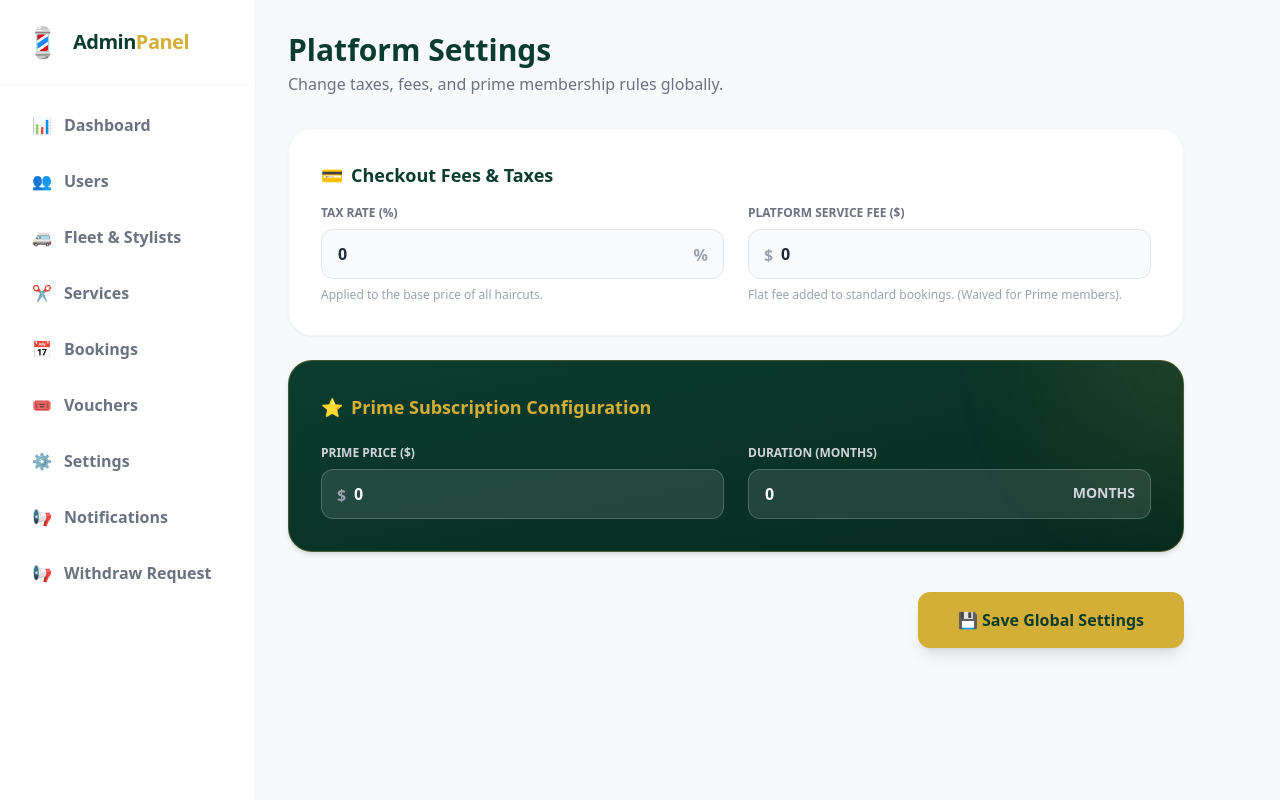
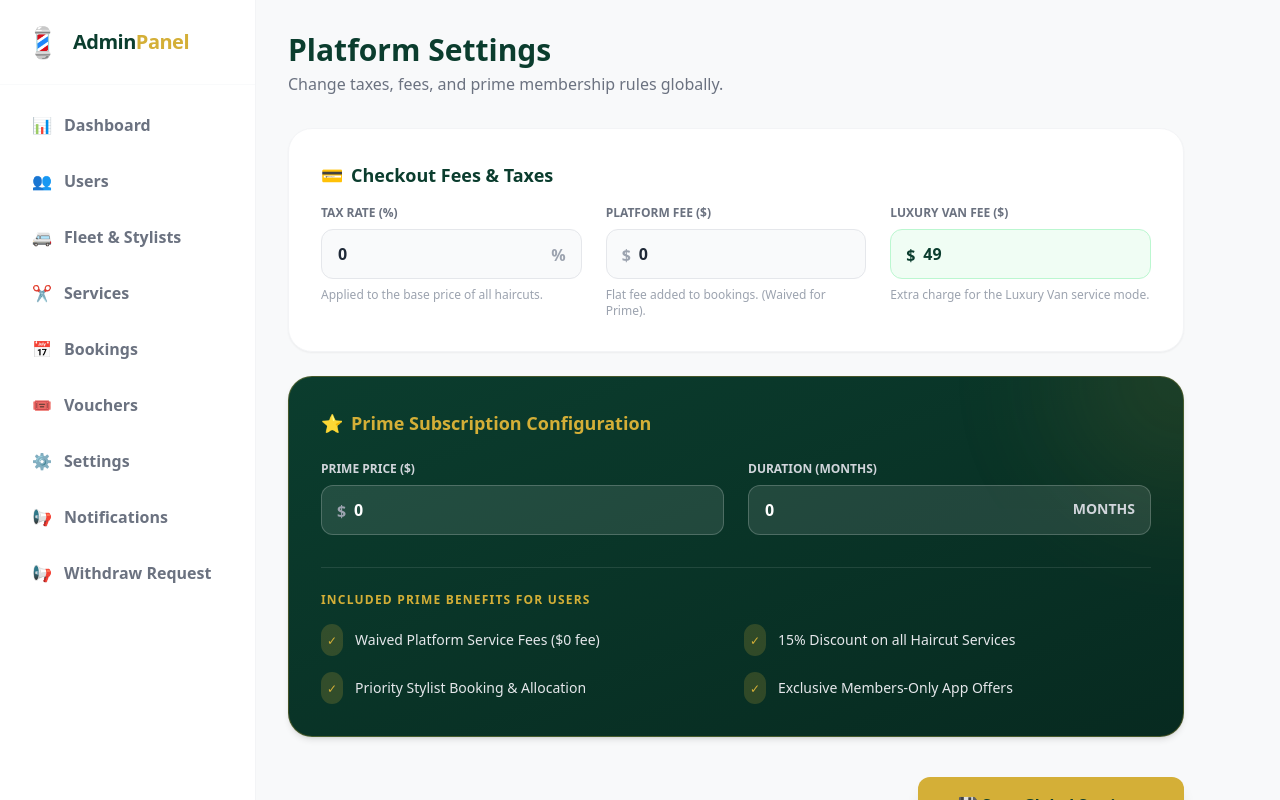
Before and after one commit to Manishjangra/haircut-app, a Next.js app: page /admin/settings in a window 1280 px wide. Built offline with nearby package versions, Linux system fonts and the light colour scheme; no server answers; the database is empty.

Commit message:
make a changes in van charges free

```diff
--- a/app/admin/page.tsx
+++ b/app/admin/page.tsx
@@ -10,19 +10,26 @@ export default function AdminDashboard() {
 
   useEffect(() => {
     async function fetchDashboardData() {
+      // 👇 FIX 1: Just select '*', because Flutter saves price and service_name directly on the booking!
       const { data: bookings } = await supabase
         .from('bookings')
-        .select('*, services(name, price)')
+        .select('*')
         .order('created_at', { ascending: false })
 
       if (bookings) {
         const total = bookings.length
-        const pending = bookings.filter(b => b.status === 'pending').length
+
+        // 👇 FIX 2: Use .toLowerCase() to match 'Pending', 'Completed', etc. safely
+        const pending = bookings.filter(b => (b.status || '').toLowerCase() === 'pending').length
 
         // Calculate Revenue (Completed + Confirmed)
         const revenue = bookings
-          .filter(b => b.status === 'completed' || b.status === 'confirmed')
-          .reduce((sum, b) => sum + (b.services?.price || 0), 0)
+          .filter(b => {
+            const status = (b.status || '').toLowerCase()
+            return status === 'completed' || status === 'confirmed'
+          })
+          // 👇 FIX 3: Use b.price directly
+          .reduce((sum, b) => sum + (Number(b.price) || 0), 0)
 
         setStats({ totalBookings: total, pendingBookings: pending, revenue })
         setRecentBookings(bookings.slice(0, 5))
@@ -47,7 +54,7 @@ export default function AdminDashboard() {
           <div className="w-14 h-14 bg-green-50 text-green-600 rounded-xl flex items-center justify-center text-2xl">💰</div>
           <div>
             <p className="text-sm font-bold text-gray-400 uppercase">Total Revenue</p>
-            <h2 className="text-3xl font-black text-[#0B3D2E]">${stats.revenue}</h2>
+            <h2 className="text-3xl font-black text-[#0B3D2E]">${stats.revenue.toFixed(2)}</h2>
           </div>
         </div>
         <div className="bg-white p-6 rounded-2xl shadow-sm border border-gray-100 flex items-center gap-4">
@@ -83,23 +90,30 @@ export default function AdminDashboard() {
             </tr>
           </thead>
           <tbody className="divide-y divide-gray-50">
-            {recentBookings.map((b) => (
+            {recentBookings.map((b) => {
+              const statusLower = (b.status || '').toLowerCase();
+              return (
               <tr key={b.id} className="hover:bg-gray-50 transition">
-                <td className="p-4 font-bold text-[#0B3D2E]">{b.services?.name || 'Unknown'}</td>
+                {/* 👇 FIX 4: Use service_name */}
+                <td className="p-4 font-bold text-[#0B3D2E]">{b.service_name || 'Custom Booking'}</td>
                 <td className="p-4 text-sm text-gray-600">
-                  {new Date(b.booking_date).toLocaleDateString()} • {new Date(b.booking_date).toLocaleTimeString([], {hour: '2-digit', minute:'2-digit'})}
+                  {/* 👇 FIX 5: Use booking_date and booking_time_slot */}
+                  {b.booking_date} • {b.booking_time_slot || 'ASAP'}
                 </td>
                 <td className="p-4">
                   <span className={`px-3 py-1 text-[10px] font-bold rounded-full uppercase
-                    ${b.status === 'confirmed' ? 'bg-green-100 text-green-800' :
-                      b.status === 'pending' ? 'bg-yellow-100 text-yellow-800' :
-                      b.status === 'cancelled' ? 'bg-red-100 text-red-800' : 'bg-gray-100 text-gray-800'}`}>
+                    ${statusLower === 'completed' ? 'bg-green-100 text-green-800' :
+                      statusLower === 'pending' ? 'bg-yellow-100 text-yellow-800' :
+                      statusLower === 'cancelled' ? 'bg-red-100 text-red-800' :
+                      statusLower === 'in progress' ? 'bg-blue-100 text-blue-800' :
+                      'bg-gray-100 text-gray-800'}`}>
                     {b.status}
                   </span>
                 </td>
-                <td className="p-4 text-right font-bold text-[#D4AF37]">${b.services?.price || 0}</td>
+                {/* 👇 FIX 6: Use b.price */}
+                <td className="p-4 text-right font-bold text-[#D4AF37]">${Number(b.price || 0).toFixed(2)}</td>
               </tr>
-            ))}
+            )})}
           </tbody>
         </table>
       </div>
--- a/app/admin/settings/page.tsx
+++ b/app/admin/settings/page.tsx
@@ -9,6 +9,7 @@ export default function PlatformSettingsPage() {
   // Settings State
   const [taxRate, setTaxRate] = useState<number>(0)
   const [serviceFee, setServiceFee] = useState<number>(0)
+  const [luxuryVanFee, setLuxuryVanFee] = useState<number>(49) // 👈 Added Luxury Van Fee
   const [primePrice, setPrimePrice] = useState<number>(0)
   const [primeDuration, setPrimeDuration] = useState<number>(0)
 
@@ -27,6 +28,7 @@ export default function PlatformSettingsPage() {
     if (data && !error) {
       setTaxRate(data.tax_rate_percent)
       setServiceFee(data.service_fee)
+      setLuxuryVanFee(data.luxury_van_fee ?? 49) // Load from DB or default to 49
       setPrimePrice(data.prime_price)
       setPrimeDuration(data.prime_duration_months)
     } else {
@@ -45,6 +47,7 @@ export default function PlatformSettingsPage() {
         id: 1, // Always update row 1
         tax_rate_percent: taxRate,
         service_fee: serviceFee,
+        luxury_van_fee: luxuryVanFee, // 👈 Save to Database
         prime_price: primePrice,
         prime_duration_months: primeDuration
       })
@@ -74,7 +77,10 @@ export default function PlatformSettingsPage() {
           <h2 className="text-lg font-bold text-[#0B3D2E] mb-4 flex items-center gap-2">
             <span>💳</span> Checkout Fees & Taxes
           </h2>
-          <div className="grid grid-cols-1 md:grid-cols-2 gap-6">
+          {/* Changed to 3 columns to fit the new Van fee */}
+          <div className="grid grid-cols-1 md:grid-cols-3 gap-6">
+
+            {/* Tax Rate */}
             <div>
               <label className="block text-xs font-bold text-gray-500 uppercase mb-2">Tax Rate (%)</label>
               <div className="relative">
@@ -88,8 +94,9 @@ export default function PlatformSettingsPage() {
               <p className="text-xs text-gray-400 mt-2">Applied to the base price of all haircuts.</p>
             </div>
 
+            {/* Service Fee */}
             <div>
-              <label className="block text-xs font-bold text-gray-500 uppercase mb-2">Platform Service Fee ($)</label>
+              <label className="block text-xs font-bold text-gray-500 uppercase mb-2">Platform Fee ($)</label>
               <div className="relative">
                 <span className="absolute left-4 top-3.5 text-gray-400 font-bold">$</span>
                 <input
@@ -98,8 +105,23 @@ export default function PlatformSettingsPage() {
                   className="w-full pl-8 pr-4 py-3 bg-gray-50 border border-gray-200 rounded-xl focus:ring-2 focus:ring-[#D4AF37] outline-none font-bold text-gray-800"
                 />
               </div>
-              <p className="text-xs text-gray-400 mt-2">Flat fee added to standard bookings. (Waived for Prime members).</p>
+              <p className="text-xs text-gray-400 mt-2">Flat fee added to bookings. (Waived for Prime).</p>
             </div>
+
+            {/* 👇 NEW: Luxury Van Fee */}
+            <div>
+              <label className="block text-xs font-bold text-gray-500 uppercase mb-2">Luxury Van Fee ($)</label>
+              <div className="relative">
+                <span className="absolute left-4 top-3.5 text-[#0B3D2E] font-bold">$</span>
+                <input
+                  type="number" step="0.01" required
+                  value={luxuryVanFee} onChange={e => setLuxuryVanFee(Number(e.target.value))}
+                  className="w-full pl-8 pr-4 py-3 bg-green-50 border border-green-200 rounded-xl focus:ring-2 focus:ring-[#0B3D2E] outline-none font-bold text-[#0B3D2E]"
+                />
+              </div>
+              <p className="text-xs text-gray-400 mt-2">Extra charge for the Luxury Van service mode.</p>
+            </div>
+
           </div>
         </div>
 
@@ -136,6 +158,30 @@ export default function PlatformSettingsPage() {
               </div>
             </div>
           </div>
+
+          {/* 👇 NEW: Prime Features Display */}
+          <div className="mt-8 pt-6 border-t border-white/10 relative z-10">
+            <h3 className="text-xs font-bold text-[#D4AF37] uppercase tracking-widest mb-4">Included Prime Benefits for Users</h3>
+            <ul className="grid grid-cols-1 md:grid-cols-2 gap-4 text-sm text-gray-200">
+              <li className="flex items-center gap-3">
+                <div className="bg-[#D4AF37]/20 p-1.5 rounded-full"><span className="text-[#D4AF37] text-xs">✓</span></div>
+                <span className="font-medium">Waived Platform Service Fees ($0 fee)</span>
+              </li>
+              <li className="flex items-center gap-3">
+                <div className="bg-[#D4AF37]/20 p-1.5 rounded-full"><span className="text-[#D4AF37] text-xs">✓</span></div>
+                <span className="font-medium">15% Discount on all Haircut Services</span>
+              </li>
+              <li className="flex items-center gap-3">
+                <div className="bg-[#D4AF37]/20 p-1.5 rounded-full"><span className="text-[#D4AF37] text-xs">✓</span></div>
+                <span className="font-medium">Priority Stylist Booking & Allocation</span>
+              </li>
+              <li className="flex items-center gap-3">
+                <div className="bg-[#D4AF37]/20 p-1.5 rounded-full"><span className="text-[#D4AF37] text-xs">✓</span></div>
+                <span className="font-medium">Exclusive Members-Only App Offers</span>
+              </li>
+            </ul>
+          </div>
+
         </div>
 
         {/* ACTION BUTTON */}
--- a/app/admin/vouchers/page.tsx
+++ b/app/admin/vouchers/page.tsx
@@ -27,14 +27,14 @@ export default function VouchersPage() {
     setLoading(false)
   }
 
-  async function addVoucher(e: React.FormEvent) {
+ async function addVoucher(e: React.FormEvent) {
     e.preventDefault()
     if (!newCode || !newAmount) return alert("Code and Amount are required!")
 
     const { error } = await supabase.from('vouchers').insert({
       code: newCode.toUpperCase().trim(),
       description: newDesc,
-      discount_amount: Number(newAmount),
+      discount: Number(newAmount), // 👈 CHANGED FROM discount_amount
       is_active: true
     })
 
@@ -45,6 +45,8 @@ export default function VouchersPage() {
       fetchVouchers()
     }
   }
+
+
 
   async function toggleActive(id: string, currentStatus: boolean) {
     await supabase.from('vouchers').update({ is_active: !currentStatus }).eq('id', id)
@@ -118,10 +120,11 @@ export default function VouchersPage() {
                     {v.code}
                   </div>
                   <div className="text-2xl font-black text-[#D4AF37]">
-                    {/* 👇 THIS LINE IS FIXED WITH A SAFE NUMBER WRAPPER 👇 */}
-                    -${Number(v.discount_amount || 0).toFixed(2)}
+                    {/* 👇 CHANGED FROM v.discount_amount to v.discount 👇 */}
+                    -${Number(v.discount || 0).toFixed(2)}
                   </div>
                 </div>
+
 
                 <p className="text-sm text-gray-600 font-medium mb-6 h-10">{v.description}</p>
 
```
